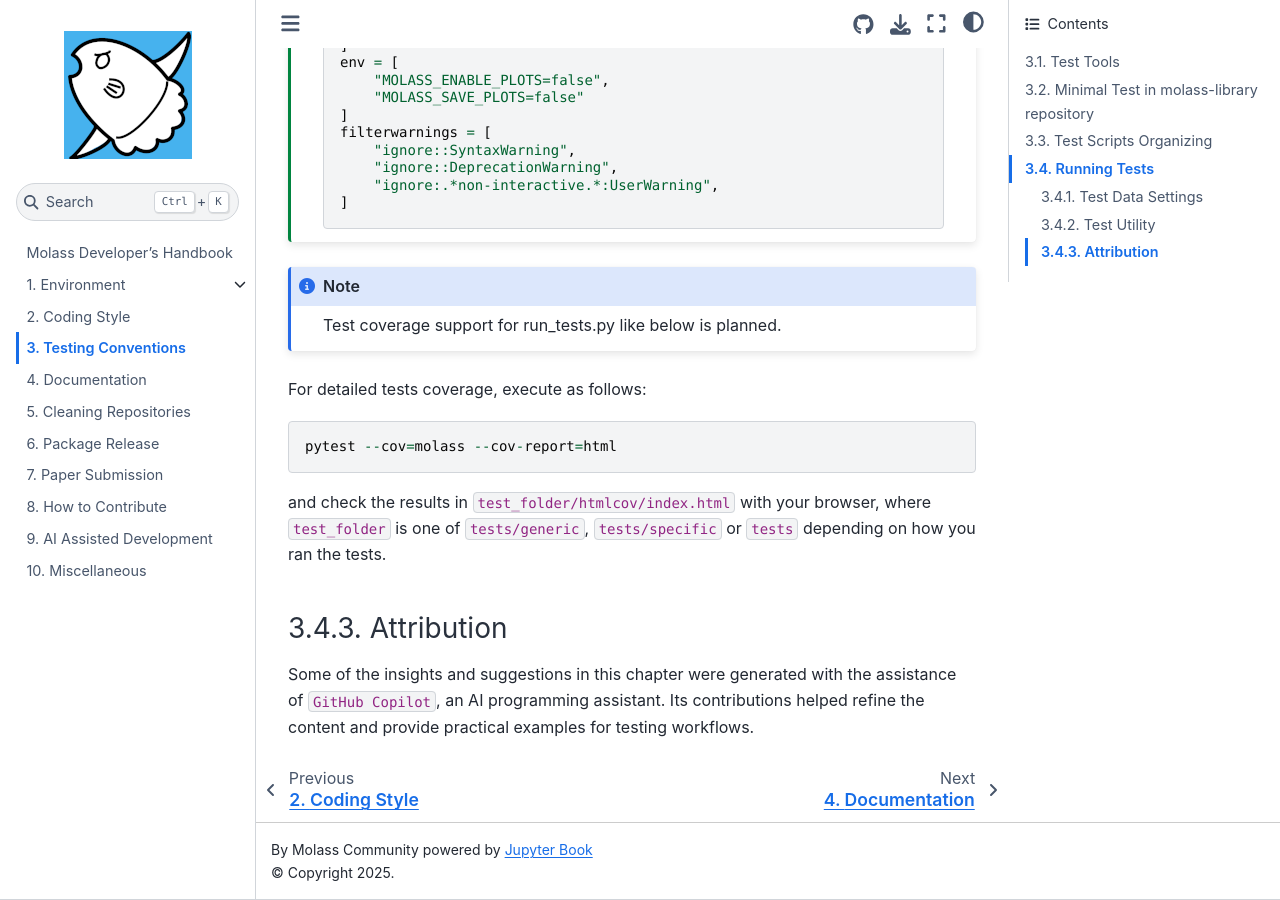
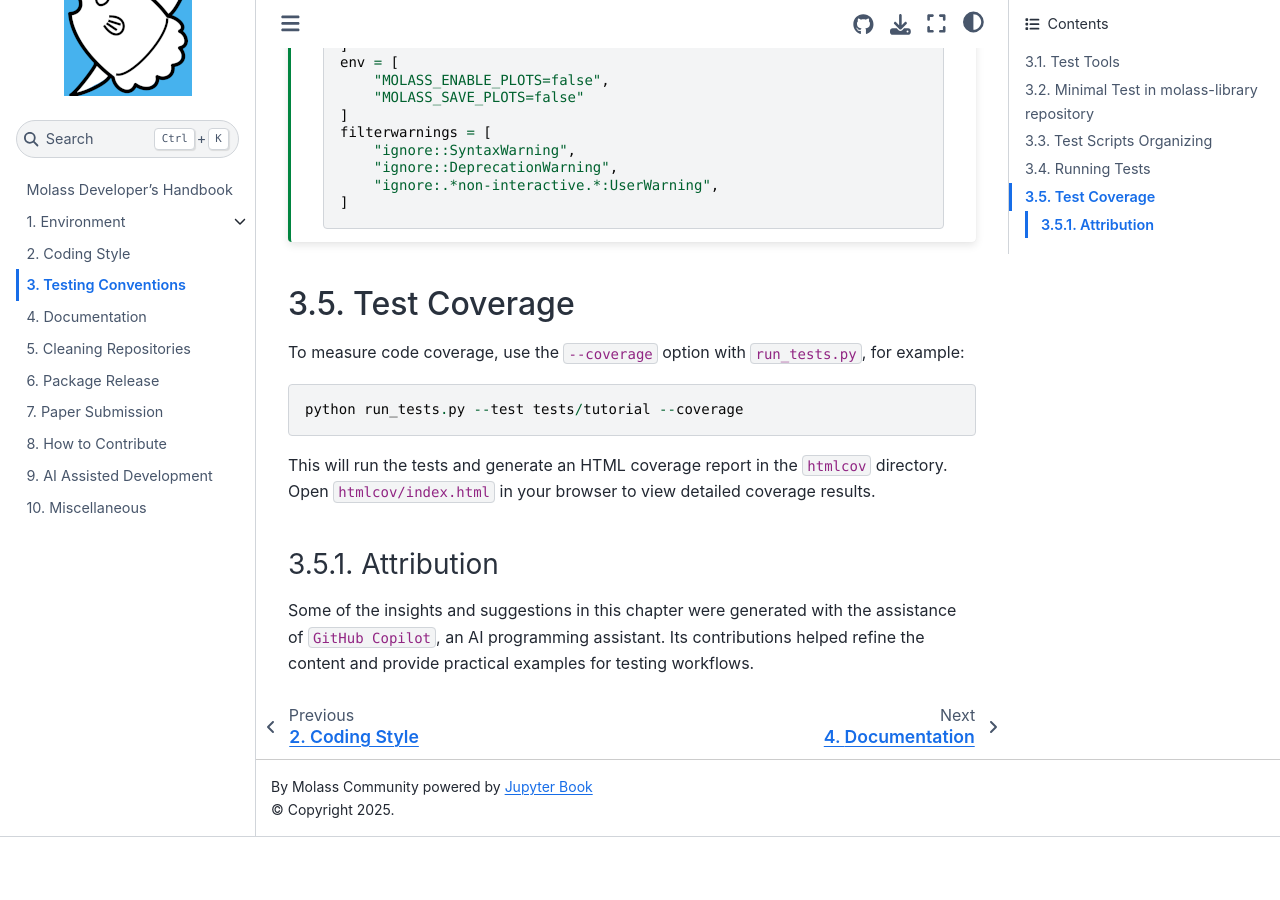
Before and after one commit to biosaxs-dev/molass-develop, a Jupyter Book: the page built from chapters/06/testing.md, in a window 1280 px wide and 900 px high, scrolled down 3968 px. Built offline with Jupyter Book 1.0.4 settings and Sphinx 7.4.7 and the Sphinx Book theme 1.1.4, drawn with Linux system fonts in a browser that asks for light colours; after the commit the page ends 4805 px from its top, so only the background shows below that; some of the changed text lies outside the part shown.

Commit message:
Add about test coverage

````diff
--- a/chapters/06/testing.md
+++ b/chapters/06/testing.md
@@ -159,17 +159,16 @@
 ```
 :::
 
-```{note}
-Test coverage support for run_tests.py like below is planned.
+
+## Test Coverage
+
+To measure code coverage, use the `--coverage` option with `run_tests.py`, for example:
+
+```
+python run_tests.py --test tests/tutorial --coverage
 ```
 
-For detailed tests coverage, execute as follows:
-
-```
-pytest --cov=molass --cov-report=html
-```
-
-and check the results in `test_folder/htmlcov/index.html` with your browser, where `test_folder` is one of `tests/generic`, `tests/specific` or `tests` depending on how you ran the tests.
+This will run the tests and generate an HTML coverage report in the `htmlcov` directory. Open `htmlcov/index.html` in your browser to view detailed coverage results.
 
 ### Attribution
 
````
Also changed, not shown: other parts of chapters/06/testing.md (+1 -1 lines), chapters/05/coding_style.md (+1 -0 lines), chapters/11/ai_assisted.md (+1 -0 lines), chapters/intro.md (+1 -1 lines).
